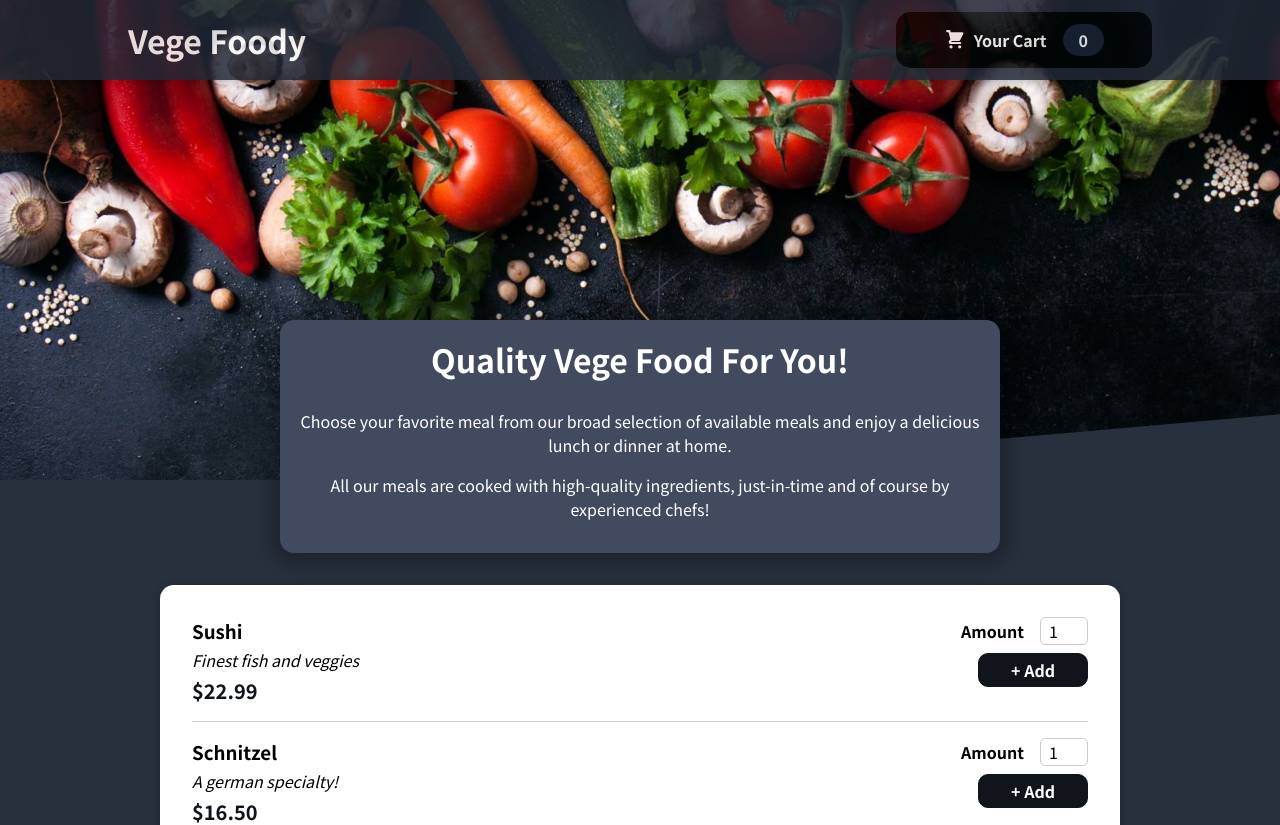
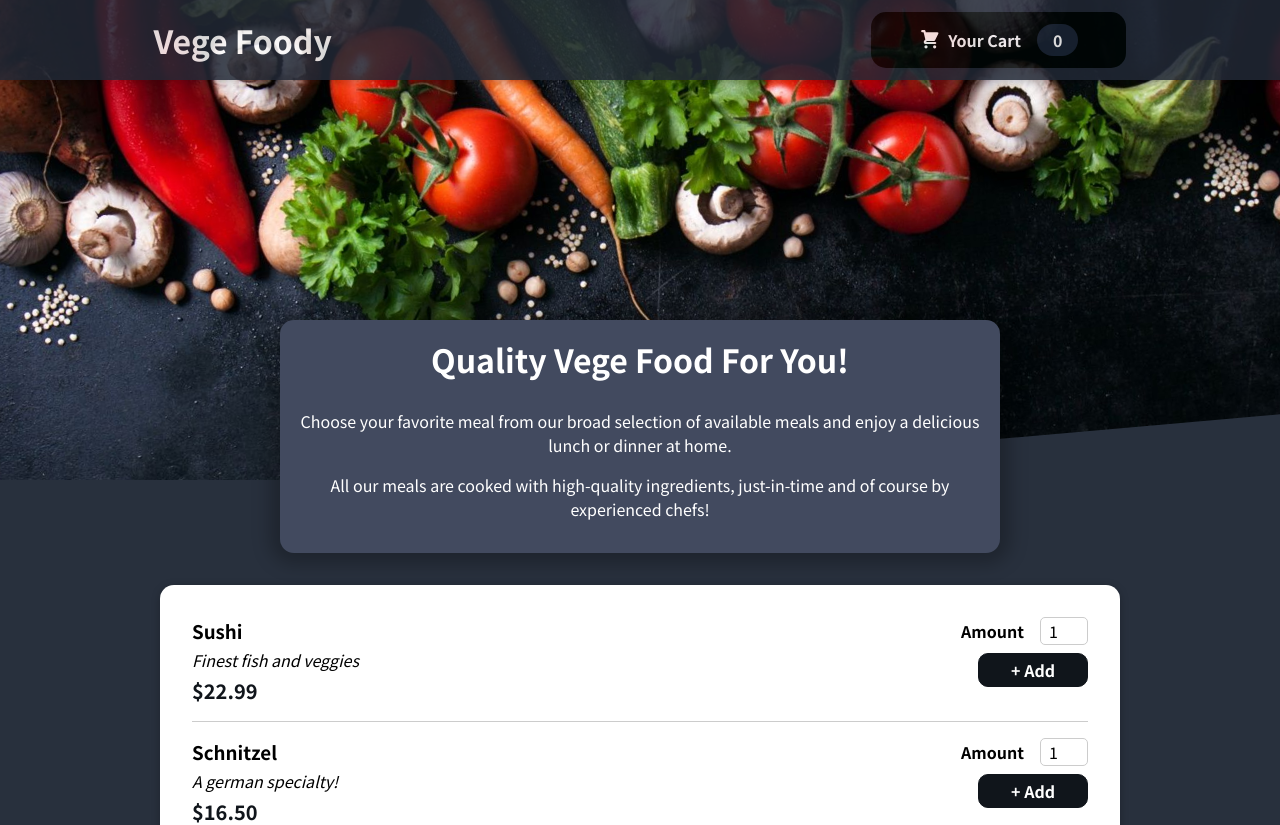
Before and after one commit to JanGolder/Food-Order-App, a React (Create React App) app: page / in a window 1280 px wide. Shown: the top 825 px of the page. Built offline with nearby package versions, Linux system fonts and the light colour scheme.

Commit message:
modify styles

```diff
--- a/src/components/Layout/Header.module.css
+++ b/src/components/Layout/Header.module.css
@@ -10,7 +10,7 @@
     display: flex;
     justify-content: space-between;
     align-items: center;
-    padding: 0 10%;
+    padding: 0 12%;
     box-shadow: 0 2px 8px rgba(0, 0, 0, 0.25);
     z-index: 10;
   }
```
